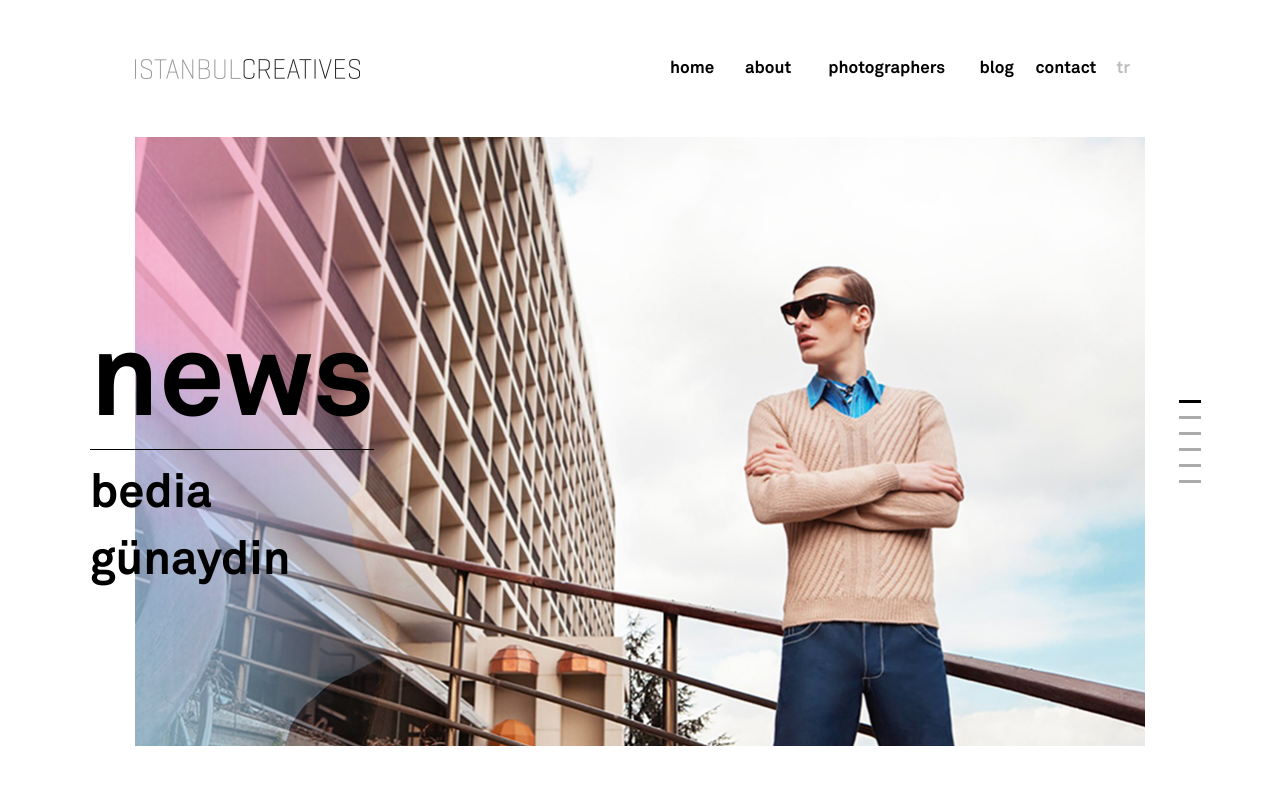
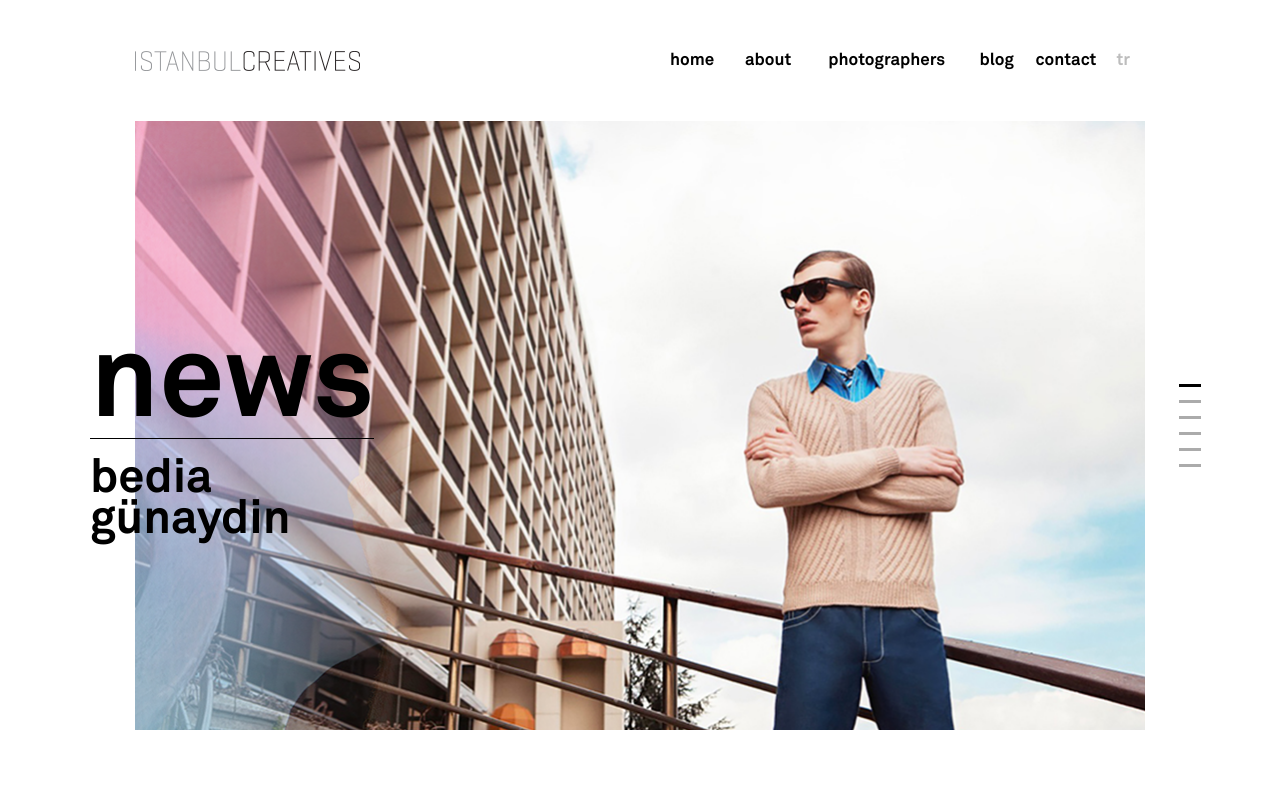
Before and after one commit to onyzhin/istambul, a PHP site: page /index.html in a window 1280 px wide. Shown: the top 785 px of the page. Run offline with PHP 8.4, Linux system fonts and the light colour scheme.

Commit message:
index page fix

```diff
--- a/assets/scss/_partials.scss
+++ b/assets/scss/_partials.scss
@@ -1,7 +1,7 @@
 .header{
 	&-inner{
 		@include make-row;
-		padding: 57px 0px;
+		padding: 49px 0px;
 	}
 	&-logo{
 		@include make-xs-column(4);
@@ -124,13 +124,17 @@
 	}
 	&-title{
 		font-size:117px;
+		line-height: 125px;
 		font-weight:bold;
+		margin-bottom:17px;
 		span{
+			display:inline-block;
 			border-bottom:1px solid #000000;
 		}
 	}
 	&-subtitle{
 		font-size:47px;
+		line-height: 41px;
 		font-weight:bold;
 		@extend %inline-middle;
 	}
--- a/assets/scss/_responsive.scss
+++ b/assets/scss/_responsive.scss
@@ -44,10 +44,12 @@
 		padding: 20px 0px;
 	}
 	.mainSlider-title{
-		font-size: 57px;
+		font-size: 57px;    line-height: 60px;
+    margin-bottom: 10px;
 	}
 	.mainSlider-subtitle{
 		font-size: 25px;
+		line-height: 29px;
 	}
 }
 
--- a/partials/photographers.php
+++ b/partials/photographers.php
@@ -1,3 +1,3 @@
-<div class="photographer-">
-	smth
+<div class="photographer">
+	<div class="photographer-header"></div>
 </div>
```
Also changed, not shown: assets/css/style.css.
